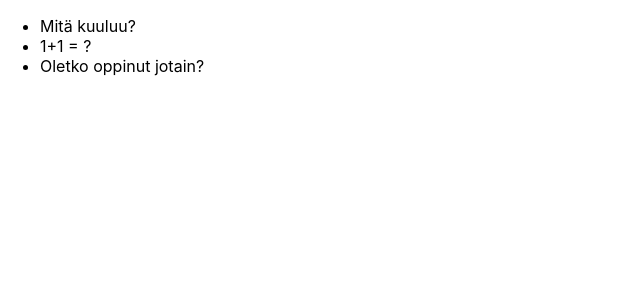
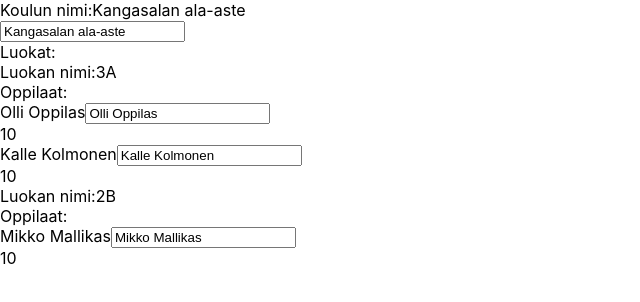
Before and after one commit to JJWaan/idealTehtavat, a React (Create React App) app in the folder tenttiapp02/: page / in a window 1280 px wide. Shown: the top 302 px of the page, without its empty margins (0-640 px from the left). Built offline with nearby package versions, Linux system fonts and the light colour scheme.

Commit message:
Reducer treeniä

```diff
--- a/tenttiapp02/src/App.js
+++ b/tenttiapp02/src/App.js
@@ -1,11 +1,10 @@
 import './App.css';
-
-import TenttiEtusivu from "./TenttiEtusivu"
+import Applikaatio from './Applikaatio';
 
 function App() {
   return (
     <>
-      <TenttiEtusivu />
+      <Applikaatio />
     </>
   );
 }
--- /dev/null
+++ b/tenttiapp02/src/Applikaatio.js
@@ -0,0 +1,60 @@
+import './App.css';
+import Koulu from './Koulu';
+import { useReducer } from "react"
+
+let oppilas1 = { nimi: "Olli Oppilas" }
+let oppilas2 = { nimi: "Mikko Mallikas" }
+let oppilas3 = { nimi: "Kalle Kolmonen" }
+
+
+let luokka1 = {
+  nimi: "3A",
+  opplaidenMäärä: 27,
+  oppilaat: [oppilas1, oppilas3]
+}
+
+let luokka2 = {
+  nimi: "2B",
+  opplaidenMäärä: 24,
+  oppilaat: [oppilas2]
+}
+
+let koulu_ = {
+  oppilaidenMäärä: 100,
+  nimi: "Kangasalan ala-aste",
+  luokat: [luokka1, luokka2]
+}
+
+// reducer
+function reducer(state, action) {
+  switch (action.type) {
+
+    case 'KOULUN_NIMI_MUUTTUI':
+      console.log("Reduceria kutsuttiin", action)
+      return {...state, nimi: action.payload.nimi};
+
+    case 'OPPILAAN_NIMI_MUUTTUI':
+      console.log("Reduceria kutsuttiin", action)
+      let nimi = action.payload.nimi
+      let kouluKopio = {...state}
+      kouluKopio.luokat[action.payload.luokanIndex].oppilaat[action.payload.oppilaanIndex].nimi = nimi
+      return kouluKopio
+
+
+      default:
+      throw new Error("reduceriin tultiin jännällä actionilla");
+  }
+}
+
+function Applikaatio() {
+//asetetaan reducer
+  const [koulu, dispatch] = useReducer(reducer, koulu_);
+//dispatch = reducer
+  return (
+    <div>
+      <Koulu koulu={koulu} dispatch={dispatch} />
+    </div>
+  );
+}
+
+export default Applikaatio;
--- /dev/null
+++ b/tenttiapp02/src/Koulu.js
@@ -0,0 +1,18 @@
+import './App.css';
+import Luokka from './Luokka'
+
+const Koulu = (props) => {
+  return (
+    <>
+      <div>Koulun nimi:{props.koulu.nimi}</div>
+{/*       <input type="text" onChange={(event)=>{ props.koulunNimiMuuttui(event.target.value) }}  value = {props.koulu.nimi}/>
+ */}
+       <input type="text" onChange={(event)=>{ props.dispatch({type:"KOULUN_NIMI_MUUTTUI",payload:event.target.value})}}  value = {props.koulu.nimi}/>
+
+      <div>Luokat:</div>
+      <div>{props.koulu.luokat.map((luokka,index) => <Luokka dispatch={props.dispatch} luokanIndex = {index} luokka={luokka} />)}</div>
+    </>
+  );
+}
+
+export default Koulu;
--- /dev/null
+++ b/tenttiapp02/src/Luokka.js
@@ -0,0 +1,15 @@
+import './App.css';
+import Oppilas from './Oppilas';
+
+const Luokka = (props) => {
+  return (
+    <>
+      <div>Luokan nimi:{props.luokka.nimi}</div>
+       <div>Oppilaat:</div>
+
+       <div>{props.luokka.oppilaat.map((oppilas,index) => <Oppilas dispatch={props.dispatch} index={index} luokanIndex={props.luokanIndex} oppilas={oppilas} tieto2={10} />)}</div>
+     </>
+  )
+};
+
+export default Luokka;
--- /dev/null
+++ b/tenttiapp02/src/Oppilas.js
@@ -0,0 +1,23 @@
+import './App.css';
+
+const Oppilas = (props) => {
+  return (
+    <div>
+      <div>{props.oppilas.nimi}
+       <input type="text" onChange={(event)=>
+        {props.dispatch({type:"OPPILAAN_NIMI_MUUTTUI",
+        payload:
+          {
+          nimi:event.target.value,
+          oppilaanIndex:props.index,
+          luokanIndex:props.luokanIndex}
+          })}}  value = {props.oppilas.nimi}/>
+
+      </div>
+      <div>{props.tieto2}
+      </div>
+    </div>
+  );
+}
+
+export default Oppilas;
--- a/tenttiapp02/src/TenttiEtusivu.js
+++ b/tenttiapp02/src/TenttiEtusivu.js
@@ -1,22 +1,103 @@
-import React from "react";
+import React, { useState } from "react";
 
 // importataan kysymykset erillisestä tiedostosta
-import kysymyksetvastaukset from "./KysymyksetVastaukset";
+// import kysymyksetvastaukset from "./KysymyksetVastaukset";
+
+// kysymykset, vastaukset
+let kysymyksetvastaukset = [
+    { id: 1, kysymys: "Mitä kuuluu?", vastaus: "Hyvää" },
+    { id: 2, kysymys: "1+1 = ?", vastaus: 2 },
+    { id: 3, kysymys: "Oletko oppinut jotain?", vastaus: "Kyllä" },
+    { id: 4, kysymys: "Testi", vastaus: [vastausyksi, vastauskaksi] }
+];
+
+let tenttiyksi = { tenttiNimi: "tentti 1", tenttiKysymykset: [kysymysyksi, kysymyskaksi]};
+let tenttikaksi = { tenttiNimi: "tentti 1", tenttiKysymykset: [kysymysyksi, kysymyskaksi]};
+let vastausyksi = { vastaus: "vastaus yksi"};
+let vastauskaksi = { vastaus: "vastaus kaksi"};
 
 const Tentti = () => {
+    const [vastaus, setVastaus] = useState("moi")
+
+    // user input
+    const Vastauskentta = () => {
+    return (
+        <input type="text"
+            value={vastaus}
+            onChange={(event) => {inputtiaKirjoitettu(event.target.value)}}/> )
+    };
+
+    const Vastauskentta2 = () => {
+    return (
+        <input type="text"
+            onChange={(event)=>{vastausMuuttui(event.target.value)}}
+            value = {kysymyksetvastaukset.kysymys} />
+        )
+    };
+
+    // mapataan kysymykset
+    const Kysymykset2UI = (props) => {
+    let kyssarit = props.kys.map( kysymyksetvastaukset =>
+        <p key={kysymyksetvastaukset.id}> {kysymyksetvastaukset.kysymys} </p> );
+    return (<div>{kyssarit}</div>)
+    };
+
+    // kopioidaan kaikki data
+    const vastausMuuttui = (vastaus) => {
+        const vastausKopio = JSON.parse(JSON.stringify(kysymyksetvastaukset))
+        vastausKopio = vastaus // ??
+        setVastaus(vastausKopio)
+        console.log("muutos")
+    };
+
+    const inputtiaKirjoitettu = () => {
+        return setVastaus(vastaus)
+    };
+
     return (
         <>
-            <KysymyksetUI kys={kysymyksetvastaukset} />
+            <Kysymykset2UI kys={kysymyksetvastaukset} />
+
+            <Vastauskentta vastaus={vastaus}
+                vastausMuuttui={vastausMuuttui} />
+
+            <Vastauskentta2 vastaus={vastaus}
+                vastausMuuttui={vastausMuuttui} />
         </>
     );
 };
 
-// komponentti mikä mappaa erillisen tiedoston kysymykset
-// ja tulostaa ne (ul -> li)
-const KysymyksetUI = (props) => {
-    let importedKysymykset = props.kys.map( kysymyksetvastaukset =>
-        <li key={kysymyksetvastaukset.id}>{kysymyksetvastaukset.kysymys}</li> );
-    return (<ul>{importedKysymykset}</ul>)
-};
+export default Tentti;
 
-export default Tentti;
+// const [koulu, setKoulu] = useState(koulu_);
+
+//   // brute force, kopsaa kaiken tiedon:
+//   const koulunNimiMuuttui = (nimi) => {
+//     const kouluKopio = JSON.parse(JSON.stringify(koulu))
+//     kouluKopio.nimi = nimi
+//     setKoulu(kouluKopio)
+//     console.log(kouluKopio)
+//   };
+
+//   const oppilaanNimiMuuttui = (nimi,oppilaanIndex,luokanIndex) => {
+//     const kouluKopio = JSON.parse(JSON.stringify(koulu))
+//     kouluKopio.luokat[luokanIndex].oppilaat[oppilaanIndex].nimi = nimi
+//     console.log("OK")
+//     setKoulu(kouluKopio)
+//     console.log(kouluKopio)
+//   };
+
+//   return (
+//     <>
+//       <Koulu koulu = {koulu} oppilaanNimiMuuttui={oppilaanNimiMuuttui} koulunNimiMuuttui = {koulunNimiMuuttui}/>
+//     </>
+//   )
+// };
+
+    // komponentti mikä mappaa erillisen tiedoston kysymykset ja tulostaa ne
+    // const KysymyksetUI = (props) => {
+    //     let importedKysymykset = props.kys.map( kysymyksetvastaukset =>
+    //         <p key={kysymyksetvastaukset.id}> {kysymyksetvastaukset.kysymys} </p> );
+    //     console.log(importedKysymykset)
+    //     return {importedKysymykset}
+    // };
```
Also changed, not shown: 1 other file (tests, documents, lock files or other folders).
